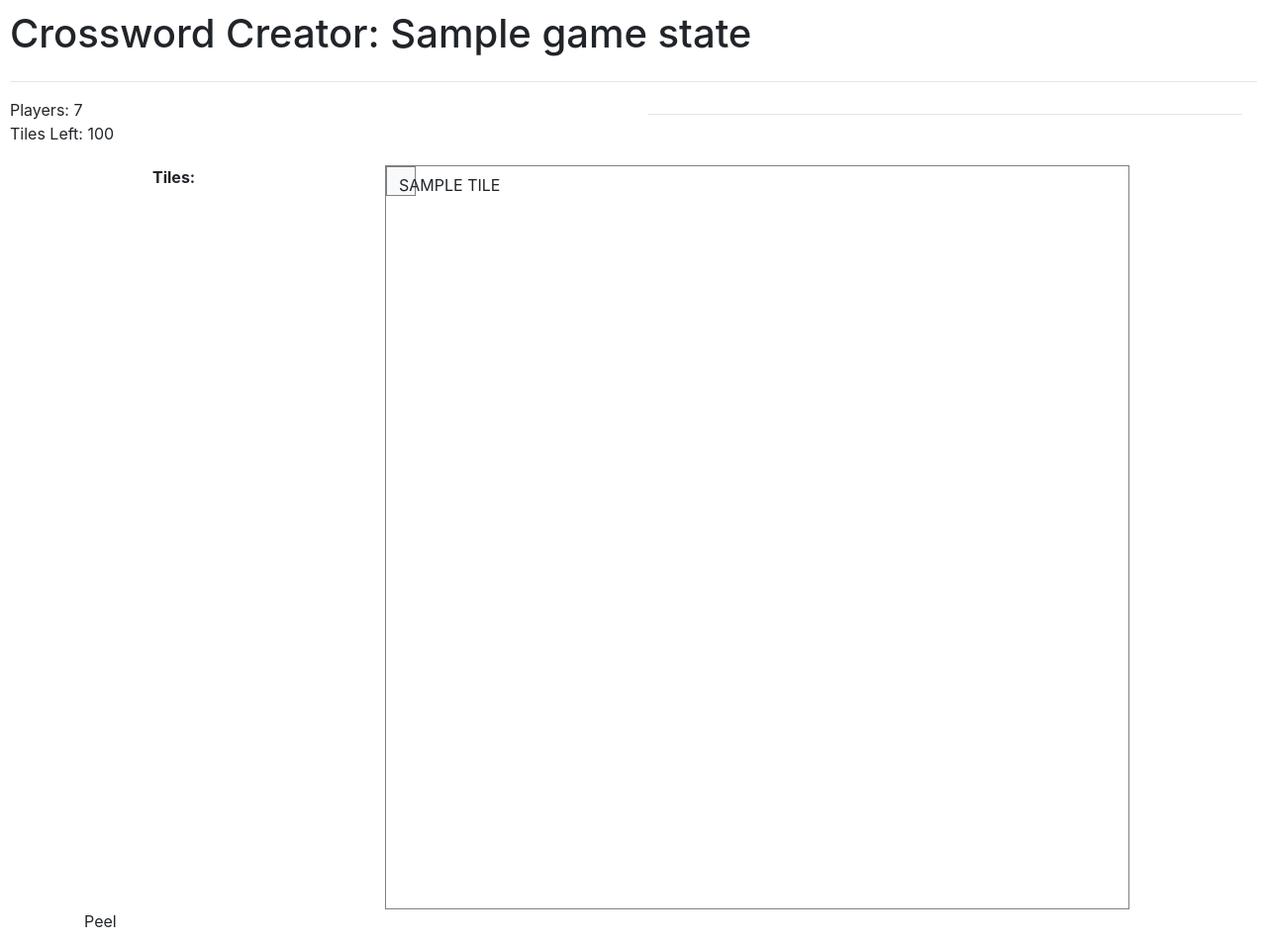
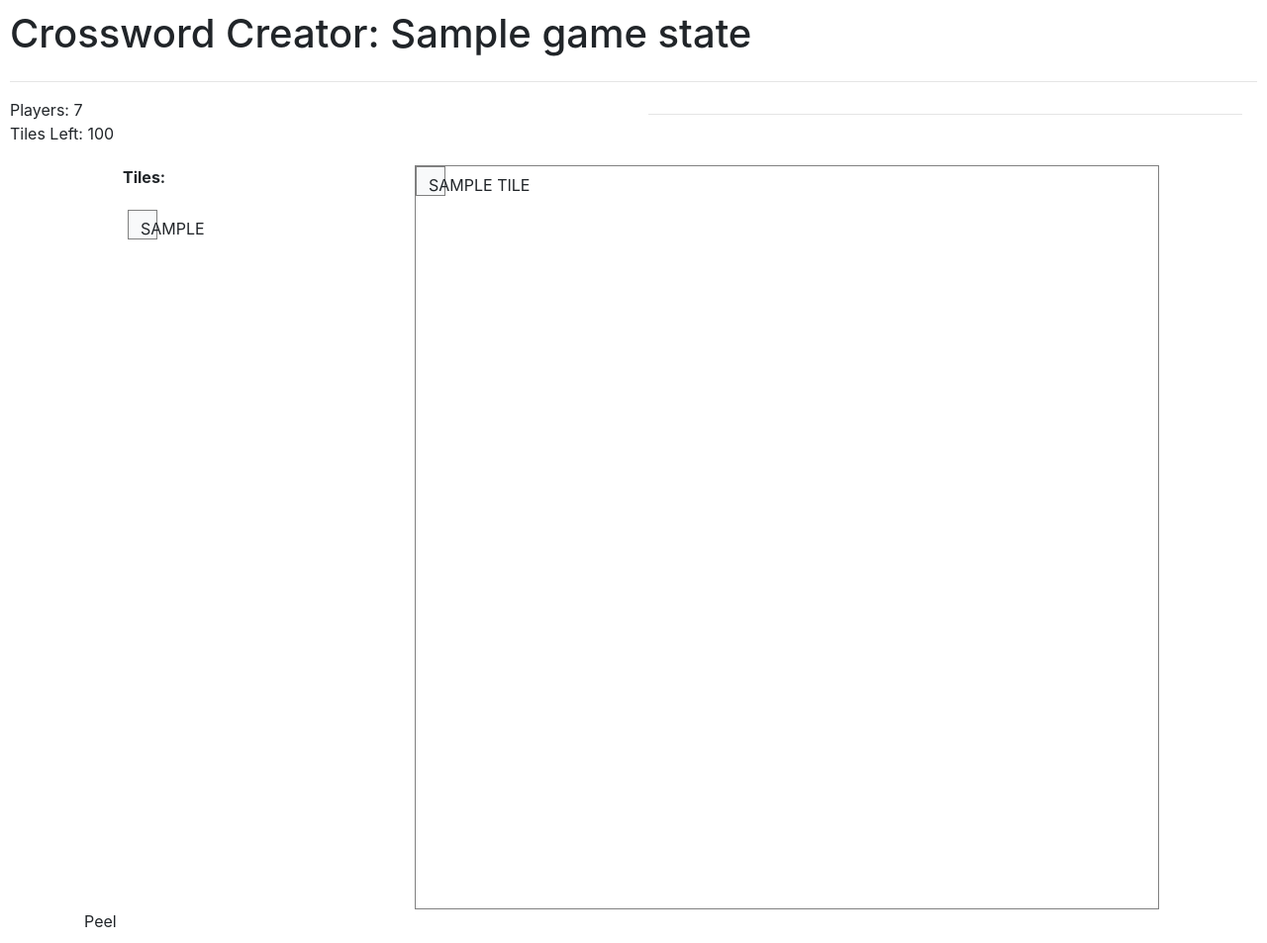
Before and after one commit to Tyler-Yates/crossword-creator, a Python web app: template application/templates/game.html in a window 1280 px wide. Shown: the whole page at 99% size. Run offline with Jinja, Linux system fonts and the light colour scheme; the template is opened without the code that fills it: most values are stand-ins (such as "Sample title", 1, 10 or a date in 2020).

Commit message:
Initial work on the game page

```diff
--- a/application/networking/routes.py
+++ b/application/networking/routes.py
@@ -37,6 +37,7 @@ def create_game():
 
     game_state = _get_game_manager().create_game()
     game_state.new_player(player_id, player_name)
+    game_state.start_game()  # TODO do not do this as soon as game starts
     return redirect(f"/games/{game_state.game_name}", code=302)
 
 
--- a/application/static/game.css
+++ b/application/static/game.css
@@ -31,62 +31,14 @@ body {
     border: 1px solid grey;
     height: 752px;
     width: 752px;
-    margin-left: 0;
+    margin-left: 10px;
 }
 
-#valid-word-container {
-    width: 250px;
-    height: 500px;
+#tiles-container {
+    width: 300px;
     margin-right: 0;
 }
 
-.side-bar p {
-    margin-bottom: 0;
+.btn-margin {
+    margin: 5px;
 }
-
-#valid-words-div {
-    height: 95%;
-    overflow-y: auto;
-}
-
-#guess-div {
-    max-width: 25%;
-}
-
-#timer-container {
-    width: 200px;
-    margin-left: 0;
-}
-
-#time-remaining-div {
-    font-size: 200%;
-}
-
-#time-remaining-container {
-    padding-bottom: 30px;
-}
-
-#round-score-div {
-    font-size: 200%;
-    padding-bottom: 100px;
-}
-
-#total-score-container {
-    font-size: 90%;
-}
-
-.scored-word {
-    color: green;
-}
-
-.partial-scored-word {
-    color: darkorange;
-}
-
-.unscored-word {
-    color: red;
-}
-
-.path-tile {
-    background-color: #ddf6dd !important;
-}
--- a/application/templates/game.html
+++ b/application/templates/game.html
@@ -40,11 +40,16 @@
 
 <div id="button-container" class="container-fluid">
     <div class="row">
-        <div id="valid-word-container" class="container">
+        <div id="tiles-container" class="container">
             <div>
                 <p><strong>Tiles:</strong></p>
             </div>
-            <div id="valid-words-div">
+            <div id="tiles-div">
+                {% for tile in game_state.player_ids_to_tiles[player_id] %}
+                    <button id="tile-{{ loop.index0 }}" class="btn btn-tile btn-margin btn-light rounded-0" disabled>
+                        {{ tile }}
+                    </button>
+                {% endfor %}
             </div>
         </div>
         <div id="inner-button-container" class="container">
```
